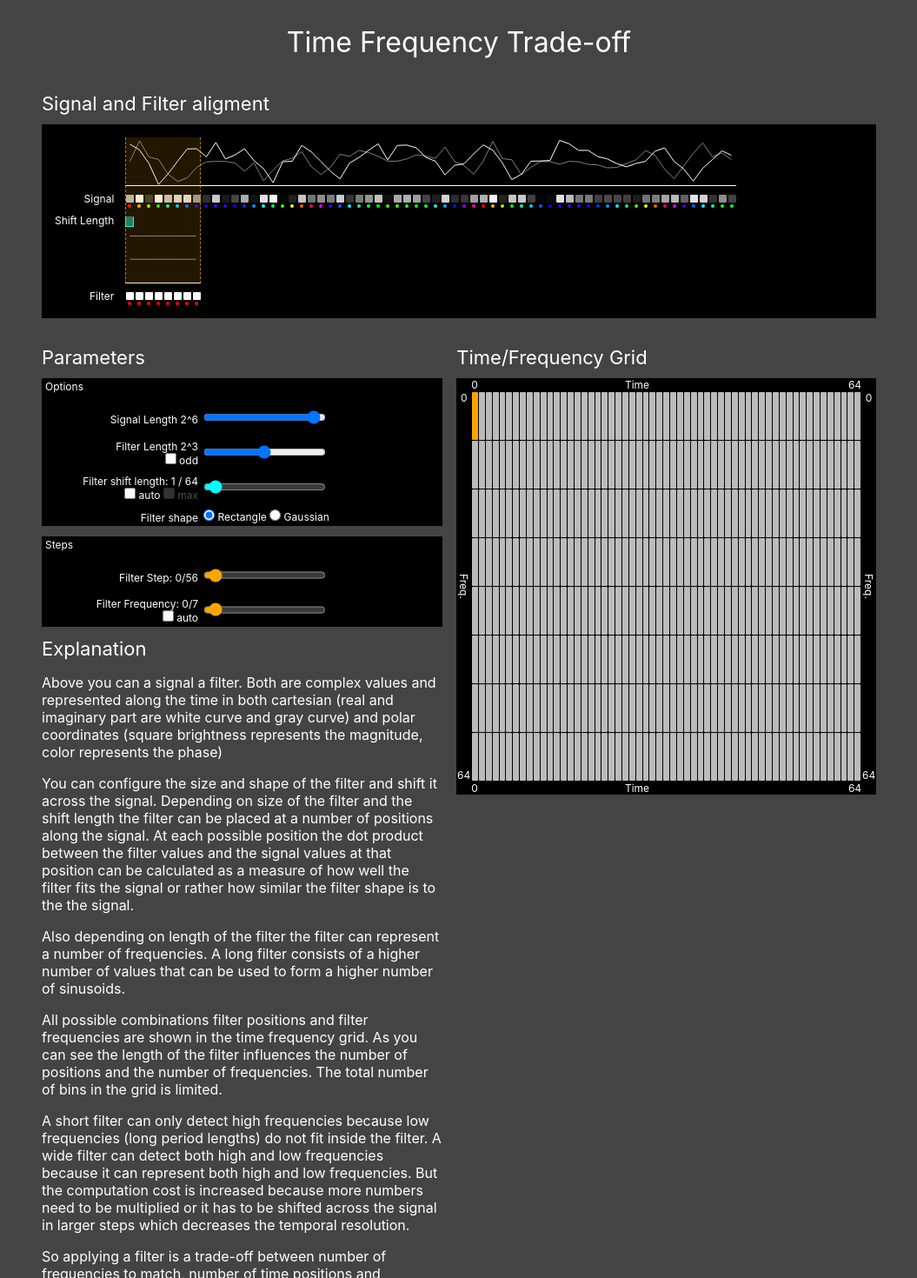
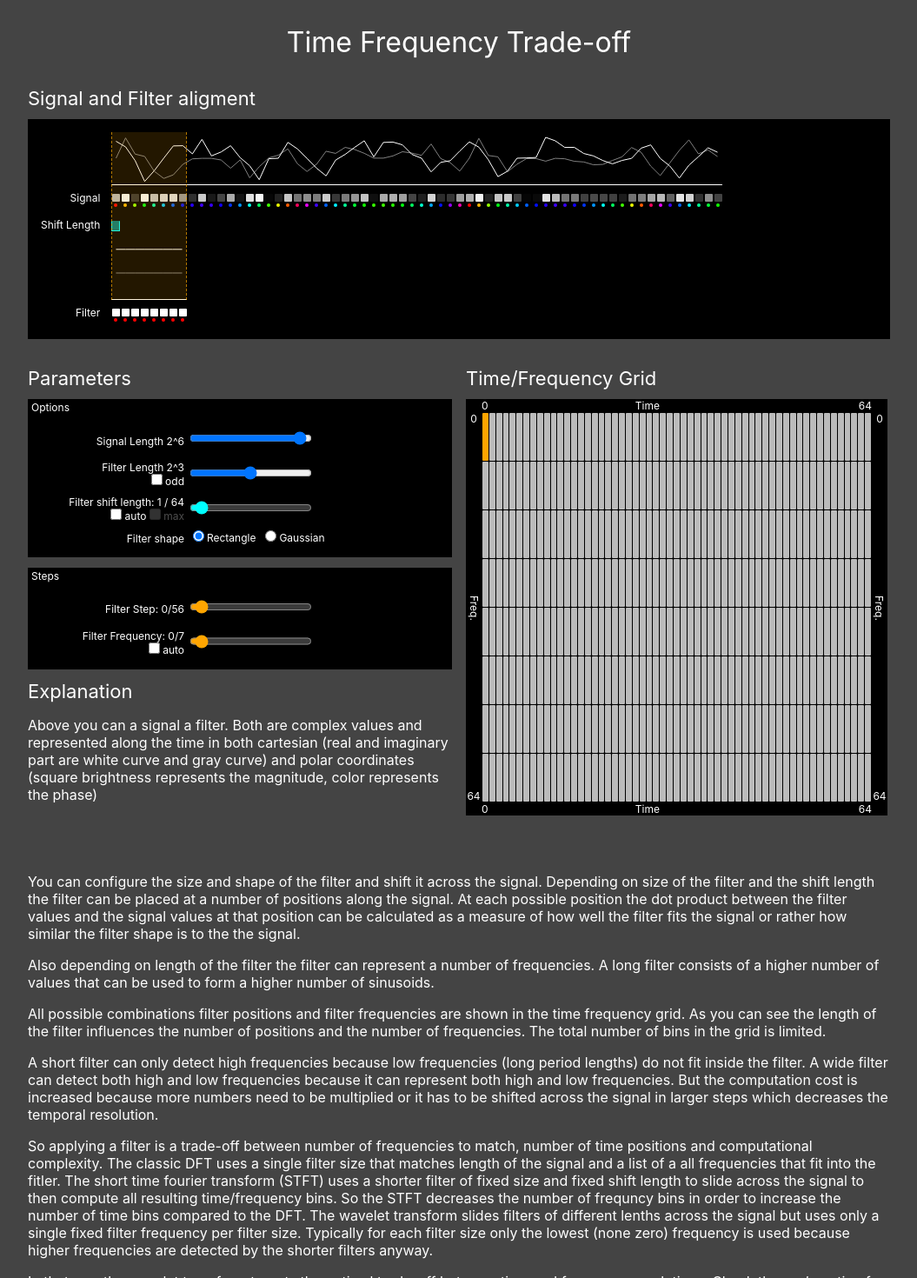
Before and after one commit to laszlokorte/time-frequency, a Svelte app: page / in a window 1280 px wide. Shown: the top 1470 px of the page at 87% size, without its empty margins (112-1167 px from the left). Built offline with nearby package versions, Linux system fonts and the light colour scheme.

Commit message:
fix styles

```diff
--- a/src/App.svelte
+++ b/src/App.svelte
@@ -103,6 +103,7 @@
 		background: black;
 		justify-content: start;
 		justify-self: stretch;
+		grid-template-rows: 3fr 1fr 1fr 3fr 1fr;
 	}
 
 	.cgrid > [data-n="0"] {
@@ -119,7 +120,7 @@
 	}
 
 	.cshift {
-		grid-column: span calc(var(--c-shift));
+		grid-column-end: span calc(var(--c-shift));
 		border: 1px solid cyan;
 		background-color: #0ff7;
 		border-top: 1px solid transparent;
@@ -204,6 +205,7 @@
 		align-items: center;
 		gap: 0.5em;
 		margin: 0;
+		padding: 0 0 1em;
 	}
 
 	dt {
@@ -218,22 +220,27 @@
 	.container {
 		display: grid;
 		grid-auto-flow: column;
+		grid-template-columns: 1fr;
 		grid-auto-columns: 1fr;
 		gap: 1em;
-		padding: 1em 2em;
-		margin: auto;
-		max-width: 60em;
+		padding: 0 2em;
+		margin: 2em auto;
+		max-width: 62em;
 		justify-content: stretch;
 	}
 
 	.cgraph {
 		grid-column: 1 / -1;
 		border-bottom: 1px solid white;
+		height: 60px;
+		width: 100%;
 	}
 
 	.cgraph-filter {
 		grid-column: var(--c-shift, 1) / span var(--signal-length);
 		border-bottom: 1px solid white;
+		height: 60px;
+		width: 100%;
 	}
 
 	:global(body) {
@@ -266,6 +273,10 @@
 		opacity: 0.7;
 		background: #ffaa0033;
 	}
+
+	.cb-label {
+		padding: 0.3em;
+	}
 </style>
 
 <svelte:window on:mouseup|capture={evtDragEnd} />
@@ -296,7 +307,7 @@
 	<div style:grid-row="3" class="clabel">
 		Shift Length
 	</div>
-	<div style:grid-row="3"  style:grid-column="1" class="cshift" style:--c-shift="{windowShiftSize}"></div>
+	<div style:grid-row="3"  style:grid-column-start="1" class="cshift" style:--c-shift="{windowShiftSize}"></div>
 
 	<div style:grid-row="4" class="clabel"></div>
 
@@ -341,8 +352,8 @@
 		<dd style:accent-color="cyan"><input disabled={autoShiftSize} type="range" min="1" max="{Math.pow(2, signalLengthExp)}" bind:value={windowShiftSize}></dd>
 		<dt>Filter shape</dt>
 		<dd>
-			<label><input type="radio" bind:group={filterShape} value="rect"> Rectangle</label>
-			<label><input type="radio" bind:group={filterShape} value="gauss"> Gaussian</label>
+			<label class="cb-label"><input type="radio" bind:group={filterShape} value="rect"> Rectangle</label>
+			<label class="cb-label"><input type="radio" bind:group={filterShape} value="gauss"> Gaussian</label>
 		</dd>
 	</dl>
 </fieldset>
@@ -364,31 +375,11 @@
 
 <div>
 	<h2>Explanation</h2>
-	<p>
+	<p style="margin-bottom: 2em;">
 		Above you can a signal a filter. Both are complex values and represented along the time in both cartesian (real and imaginary part are white curve and gray curve) and polar coordinates (square brightness represents the magnitude, color represents the phase)
 	</p>
-	<p>
-		You can configure the size and shape of the filter and shift it across the signal. Depending on size of the filter and the shift length the filter can be placed at a number of positions along the signal. At each possible position the dot product between the filter values and the signal values at that position can be calculated as a measure of how well the filter fits the signal or rather how similar the filter shape is to the the signal.
-	</p>
-	<p>
-		Also depending on length of the filter the filter can represent a number of frequencies. A long filter consists of a higher number of values that can be used to form a higher number of sinusoids.
-	</p>
-	<p>
-		All possible combinations filter positions and filter frequencies are shown in the time frequency grid. As you can see the length of the filter influences the number of positions and the number of frequencies. The total number of bins in the grid is limited.
-	</p>
-	<p>
-		A short filter can only detect high frequencies because low frequencies (long period lengths) do not fit inside the filter. A wide filter can detect both high and low frequencies because it can represent both high and low frequencies. But the computation cost is increased because more numbers need to be multiplied or it has to be shifted across the signal in larger steps which decreases the temporal resolution.
-	</p>
-	<p>
-		So applying a filter is a trade-off between number of frequencies to match, number of time positions and computational complexity. The classic DFT uses a single filter size that matches length of the signal and a list of a all frequencies that fit into the fitler. The short time fourier transform (STFT) uses a shorter filter of fixed size and fixed shift length to slide across the signal to then compute all resulting time/frequency bins. So the STFT decreases the number of frequncy bins in order to increase the number of time bins compared to the DFT. The wavelet transform slides filters of different lenths across the signal but uses only a single fixed filter frequency per filter size. Typically for each filter size only the lowest (none zero) frequency is used because higher frequencies are detected by the shorter filters anyway.
-	</p>
-	<p>
-		In that way the wavelet transform targets the optimal trade-off between time and frequency resolutions. Check the <em>audo</em> option for the filter frequency and the <em>auto</em> and <em>max</em>  options for the shift length and then play with the <em>filter length</em> option to see which frequency bins the wavelet transform calculates.
-	</p>
-	<p>
-		One additional perspective to consider is the following: The original signal consists only of N=<strong>{signalLength}</strong> samples. So whatever the filter does it can not extract more information from the signal than it already contains. So any more than <span>{signalLength}</span> result bins hint at a waste of computation and redundancy. When maximizing the shift length  the time/frequency grid consists of 64 bins for any chosen window size. When - as in the wavelet transform - you take only a single filter frequency per filter size you can see how the selected bins in the grid do not overlap and they approach to cover the whole time frequency plain.
-	</p>
 </div>
+
 </div>
 
 <div>
@@ -443,3 +434,29 @@
 </table>
 </div>
 </div>
+
+<div class="container">
+	<div>
+		<p>
+		You can configure the size and shape of the filter and shift it across the signal. Depending on size of the filter and the shift length the filter can be placed at a number of positions along the signal. At each possible position the dot product between the filter values and the signal values at that position can be calculated as a measure of how well the filter fits the signal or rather how similar the filter shape is to the the signal.
+	</p>
+	<p>
+		Also depending on length of the filter the filter can represent a number of frequencies. A long filter consists of a higher number of values that can be used to form a higher number of sinusoids.
+	</p>
+	<p>
+		All possible combinations filter positions and filter frequencies are shown in the time frequency grid. As you can see the length of the filter influences the number of positions and the number of frequencies. The total number of bins in the grid is limited.
+	</p>
+	<p>
+		A short filter can only detect high frequencies because low frequencies (long period lengths) do not fit inside the filter. A wide filter can detect both high and low frequencies because it can represent both high and low frequencies. But the computation cost is increased because more numbers need to be multiplied or it has to be shifted across the signal in larger steps which decreases the temporal resolution.
+	</p>
+	<p>
+		So applying a filter is a trade-off between number of frequencies to match, number of time positions and computational complexity. The classic DFT uses a single filter size that matches length of the signal and a list of a all frequencies that fit into the fitler. The short time fourier transform (STFT) uses a shorter filter of fixed size and fixed shift length to slide across the signal to then compute all resulting time/frequency bins. So the STFT decreases the number of frequncy bins in order to increase the number of time bins compared to the DFT. The wavelet transform slides filters of different lenths across the signal but uses only a single fixed filter frequency per filter size. Typically for each filter size only the lowest (none zero) frequency is used because higher frequencies are detected by the shorter filters anyway.
+	</p>
+	<p>
+		In that way the wavelet transform targets the optimal trade-off between time and frequency resolutions. Check the <em>audo</em> option for the filter frequency and the <em>auto</em> and <em>max</em>  options for the shift length and then play with the <em>filter length</em> option to see which frequency bins the wavelet transform calculates.
+	</p>
+	<p>
+		One additional perspective to consider is the following: The original signal consists only of N=<strong>{signalLength}</strong> samples. So whatever the filter does it can not extract more information from the signal than it already contains. So any more than <span>{signalLength}</span> result bins hint at a waste of computation and redundancy. When maximizing the shift length  the time/frequency grid consists of 64 bins for any chosen window size. When - as in the wavelet transform - you take only a single filter frequency per filter size you can see how the selected bins in the grid do not overlap and they approach to cover the whole time frequency plain.
+	</p>
+	</div>
+</div>
```
